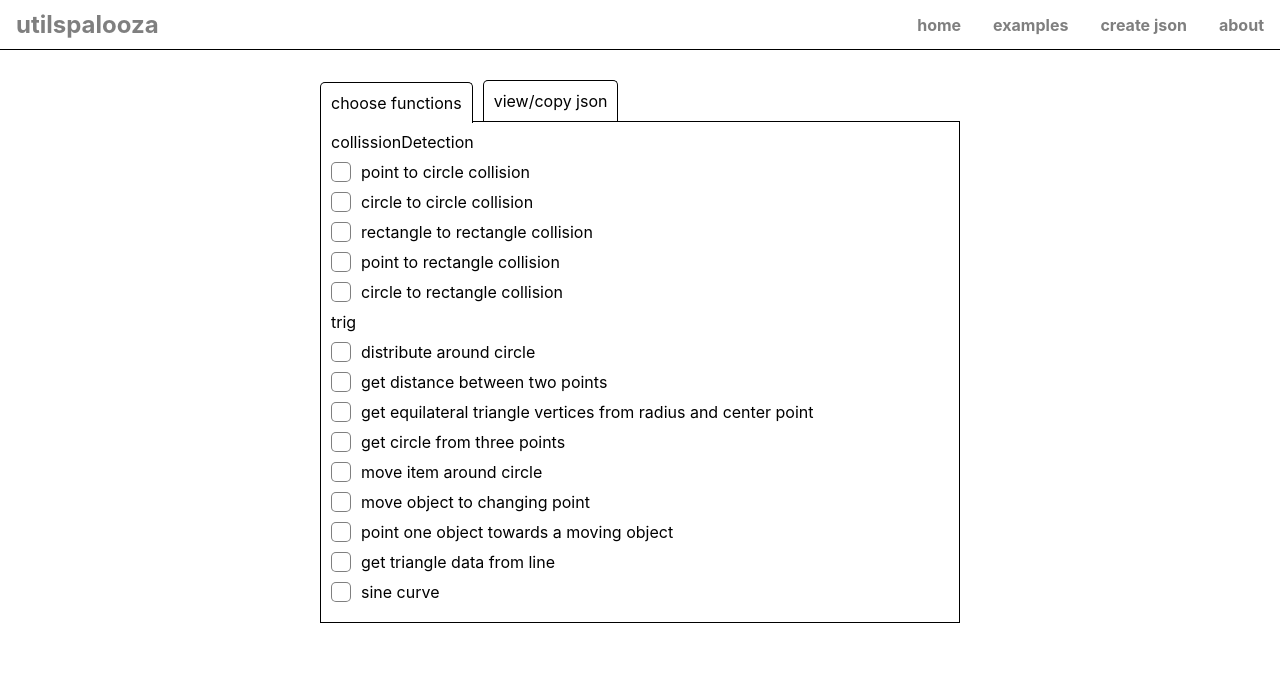
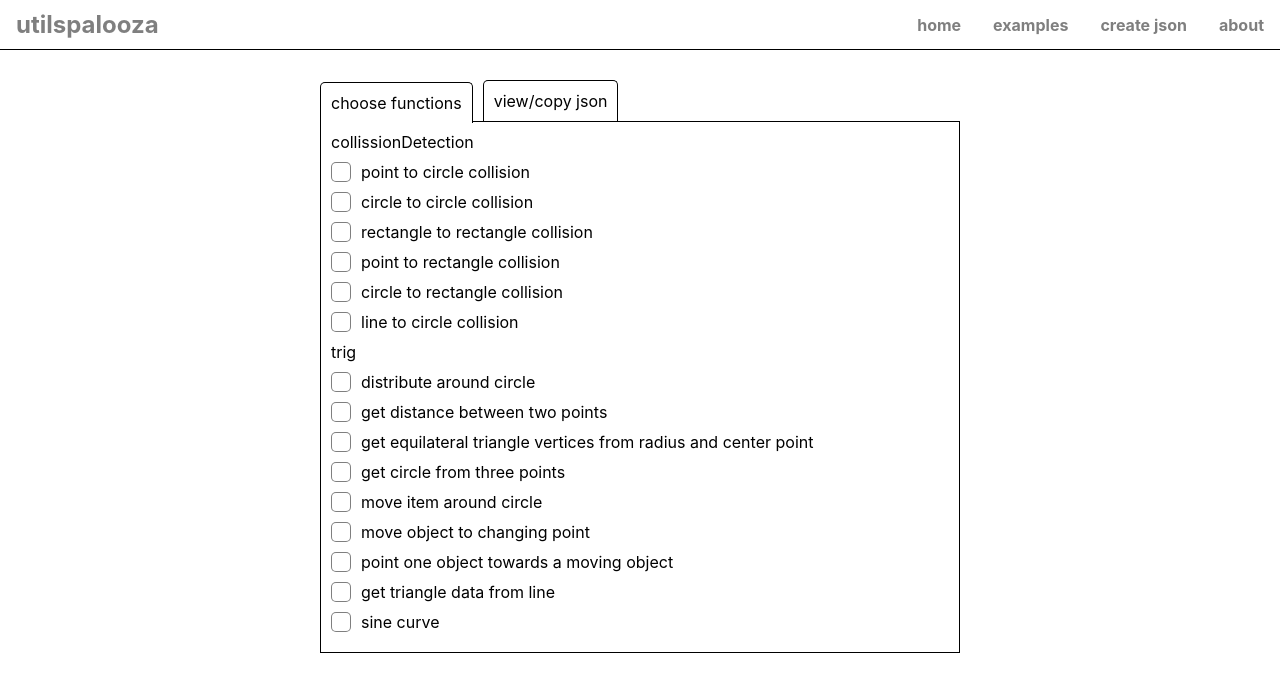
Before and after one commit to warpedpuppy/utils-site-typescript, a React (Create React App) app: page /create-json in a window 1280 px wide. Shown: the top 692 px of the page. Built offline with nearby package versions, Linux system fonts and the light colour scheme.

Commit message:
added line to circle

```diff
--- a/src/siteData/SiteData.ts
+++ b/src/siteData/SiteData.ts
@@ -17,6 +17,7 @@ import CircleToCircleCollision from "./animations/collisionDetection/CircleToCir
 import RectToRect from "./animations/collisionDetection/rectToRect";
 import PointToRectangle from "./animations/collisionDetection/pointToRect";
 import CirceToRectCollision from "./animations/collisionDetection/circleToRect";
+import LineToCircleCollision from "./animations/collisionDetection/lineToCircle";
 const SiteData = {
   collissionDetection: {
     PointToCircleCollision,
@@ -24,6 +25,7 @@ const SiteData = {
     RectToRect,
     PointToRectangle,
     CirceToRectCollision,
+    LineToCircleCollision,
   },
   trig: {
     DistributePointsAroundACircle,
--- a/src/siteData/animations/collisionDetection/lineToCircle.ts
+++ b/src/siteData/animations/collisionDetection/lineToCircle.ts
@@ -1,105 +1,146 @@
-import { GenericObject, Point } from "../../../types/types";
-const distributePointsAroundACircle = {
-  t: "blank",
-  l: "blank",
-  f: function (
-    circleCenter: Point,
-    i: number,
-    radius: number,
-    numElements: number
-  ) {
-    let totalCircleRadians = Math.PI * 2;
-    let percent = i / numElements;
-    const x = circleCenter.x + radius * Math.cos(totalCircleRadians * percent);
-    const y = circleCenter.y + radius * Math.sin(totalCircleRadians * percent);
-    return { x, y };
-  },
-  bf: function (cont: HTMLDivElement, keyFunction: Function) {
-    const obj: GenericObject = {
-      // text: "",
-      points: [],
-      text: [],
-      ctx: undefined,
-      canvas: document.createElement("canvas"),
-      init() {
-        // this.canvas = document.createElement("canvas");
-        this.canvas.width = this.canvasWidth = cont.clientWidth;
-        this.canvas.height = this.canvasHeight = cont.clientHeight;
-        this.halfHeight = this.canvasHeight / 2;
-        this.halfWidth = this.canvasWidth / 2;
-        this.ctx = this.canvas.getContext("2d");
+import { GenericObject, Point, Line, Circle } from "../../../types/types";
+import AnimationBaseClass from "../AnimationBaseClass";
 
-        cont.appendChild(this.canvas);
-        this.draw = this.draw.bind(this);
-        this.draw();
-        this.i = 0;
-        window.addEventListener("resize", this.resizeHandler.bind(this));
-      },
+class LineToCircleCollision extends AnimationBaseClass {
+  static t = "line to circle collision";
+  static l = "line-to-circle-collision";
+  title = "line to circle collision";
+  line: Line = {
+    startPoint: { x: 0, y: 0 },
+    endPoint: { x: 0, y: 0 },
+  };
+  circle: Circle = {
+    x: this.halfWidth,
+    y: this.halfHeight,
+    radius: 200,
+    vx: 0,
+    vy: 0,
+    id: "circle",
+  };
+  init() {
+    this.draw();
+  }
+  draw = () => {
+    if (!this.ctx) return;
+    this.ctx.clearRect(0, 0, this.canvasWidth, this.canvasHeight);
 
-      resizeHandler() {
-        this.canvas.width = cont.clientWidth;
-        this.canvas.height = cont.clientHeight;
-        this.draw();
-      },
+    if (this.keyFunction(this.line, this.circle)) {
+      console.log("hit!!!");
+      this.ctx.fillStyle = "red";
+    } else {
+      this.ctx.fillStyle = "transparent";
+    }
 
-      draw() {
-        this.ctx.clearRect(0, 0, this.canvas?.width, this.canvas?.height);
-        this.ctx.strokeStyle = "green";
-        this.ctx.lineWidth = 2;
+    this.ctx.beginPath();
+    this.ctx.arc(
+      this.circle.x,
+      this.circle.y,
+      this.circle.radius,
+      0,
+      2 * Math.PI
+    );
+    this.ctx.fill();
+    this.ctx.stroke();
 
-        this.ctx.beginPath();
-        this.ctx.moveTo(0, this.halfHeight);
-        this.ctx.lineTo(this.canvasWidth, this.halfHeight);
-        this.ctx.stroke();
+    this.ctx.lineWidth = 3;
+    this.ctx.beginPath();
+    this.ctx.moveTo(this.line.startPoint.x, this.line.startPoint.y);
+    this.ctx.lineTo(this.line.endPoint.x, this.line.endPoint.y);
+    this.ctx.stroke();
 
-        this.ctx.beginPath();
-        this.ctx.moveTo(this.halfWidth, 0);
-        this.ctx.lineTo(this.halfWidth, this.canvasHeight);
-        this.ctx.stroke();
+    requestAnimationFrame(this.draw);
+  };
+  keyFunction(line: Line, circle: Circle) {
+    let inside1 = this.pointCircle(line.startPoint, circle);
+    let inside2 = this.pointCircle(line.endPoint, circle);
+    if (inside1 || inside2) return true;
 
-        this.ctx.beginPath();
-        this.ctx.arc(this.halfWidth, this.halfHeight, 200, 0, 2 * Math.PI);
-        this.ctx.stroke();
+    // get length of the line
+    let distX = line.startPoint.x - line.endPoint.x;
+    let distY = line.startPoint.y - line.endPoint.y;
+    let len = Math.sqrt(distX * distX + distY * distY);
 
-        let point = keyFunction(
-          { x: this.halfWidth, y: this.halfHeight },
-          this.i,
-          200,
-          360
-        );
-        this.i++;
-        if (this.i > 360) this.i = 0;
-        this.ctx.beginPath();
-        this.ctx.arc(point.x, point.y, 20, 0, 2 * Math.PI);
-        this.ctx.stroke();
+    // get dot product of the line and circle
+    let dot =
+      ((circle.x - line.startPoint.x) * (line.endPoint.x - line.startPoint.x) +
+        (circle.y - line.startPoint.y) *
+          (line.endPoint.y - line.startPoint.y)) /
+      Math.pow(len, 2);
 
-        this.ctx.strokeStyle = "rgba(0 0 0 / 0.25)";
-        this.ctx.lineWidth = 1;
-        this.ctx.beginPath();
-        this.ctx.moveTo(this.halfWidth, this.halfHeight);
-        this.ctx.lineTo(point.x, point.y);
-        this.ctx.stroke();
+    // find the closest point on the line
+    let closestX =
+      line.startPoint.x + dot * (line.endPoint.x - line.startPoint.x);
+    let closestY =
+      line.startPoint.y + dot * (line.endPoint.y - line.startPoint.y);
 
-        this.ctx.beginPath();
-        this.ctx.moveTo(point.x, point.y);
-        this.ctx.lineTo(point.x, this.halfHeight);
-        this.ctx.stroke();
+    // is this point actually on the line segment?
+    // if so keep going, but if not, return false
+    let onSegment = this.linePoint(line, { x: closestX, y: closestY });
+    if (!onSegment) return false;
 
-        requestAnimationFrame(this.draw);
-      },
-      stop() {
-        clearInterval(this.interval);
-        this.ctx.clearRect(0, 0, this.canvas.width, this.canvas.height);
-        this.canvas.removeEventListener(
-          "pointerdown",
-          this.pointerDownHandlerThree
-        );
-        window.removeEventListener("resize", this.resizeHandler.bind(this));
-        cont.removeChild(this.canvas);
-        this.canvas = null;
-      },
-    };
-    return obj;
-  },
-};
-export default distributePointsAroundACircle;
+    // optionally, draw a circle at the closest
+    // point on the line
+    // fill(255,0,0);
+    // noStroke();
+    // ellipse(closestX, closestY, 20, 20);
+
+    // get distance to closest point
+    distX = closestX - circle.x;
+    distY = closestY - circle.y;
+    let distance = Math.sqrt(distX * distX + distY * distY);
+
+    if (distance <= circle.radius) {
+      return true;
+    }
+    return false;
+  }
+  pointCircle(point: Point, circle: Circle) {
+    let distX = point.x - circle.x;
+    let distY = point.y - circle.y;
+    let distance = Math.sqrt(distX * distX + distY * distY);
+    return distance <= circle.radius;
+  }
+  lineLength(startPoint: Point, endPoint: Point) {
+    let a = startPoint.x - endPoint.x;
+    let b = startPoint.y - endPoint.y;
+    return Math.sqrt(a * a + b * b);
+  }
+  linePoint(line: Line, point: Point) {
+    // get distance from the point to the two ends of the line
+    let d1 = this.lineLength(point, line.startPoint);
+    let d2 = this.lineLength(point, line.endPoint);
+
+    // get the length of the line
+    let lineLen = this.lineLength(line.startPoint, line.endPoint);
+
+    // since floats are so minutely accurate, add
+    // a little buffer zone that will give collision
+    let buffer = 0.1; // higher # = less accurate
+
+    // if the two distances are equal to the line's
+    // length, the point is on the line!
+    // note we use the buffer here to give a range,
+    // rather than one #
+    if (d1 + d2 >= lineLen - buffer && d1 + d2 <= lineLen + buffer) {
+      return true;
+    }
+    return false;
+  }
+  pointerDownHandler(e: PointerEvent) {
+    let x = e.pageX - this.left;
+    let y = e.pageY - this.top;
+    this.line.startPoint = { x, y };
+    this.allowDraw = true;
+  }
+  pointerUpHandler(e: PointerEvent) {
+    this.allowDraw = false;
+  }
+  pointerMoveHandler(e: PointerEvent) {
+    if (this.allowDraw) {
+      let x = e.pageX - this.left;
+      let y = e.pageY - this.top;
+      this.line.endPoint = { x, y };
+    }
+  }
+}
+export default LineToCircleCollision;
--- a/src/types/types.tsx
+++ b/src/types/types.tsx
@@ -16,6 +16,10 @@ export interface Rectangle extends ShapeInMotion {
   y: number;
   width: number;
   height: number;
+}
+export interface Line {
+  startPoint: Point;
+  endPoint: Point;
 }
 export interface ShapeInMotion {
   vx: number;
```
